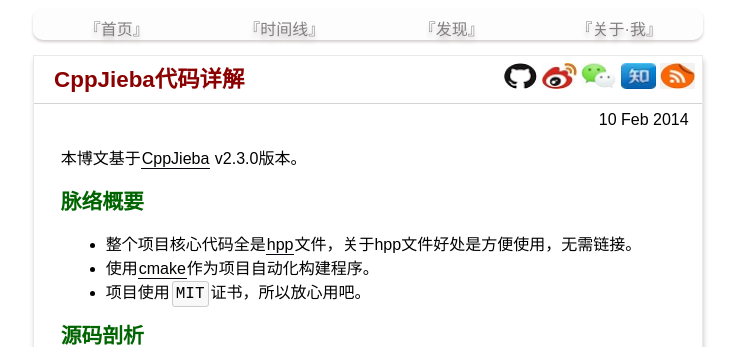
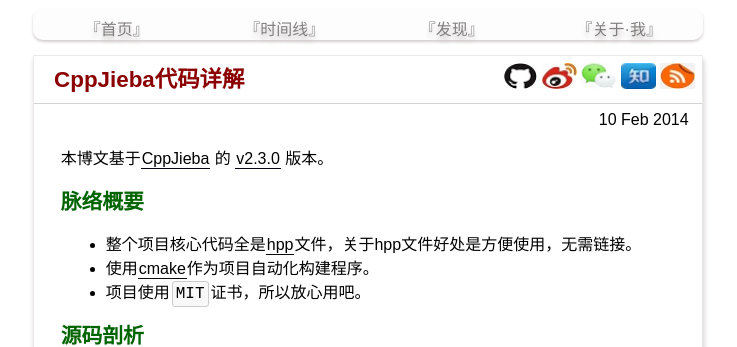
Before and after one commit to yanyiwu/blog, a Jekyll site: the page built from _posts/2014-02-10-cppjieba-dai-ma-xiang-jie.md, in a window 1280 px wide and 900 px high. Shown: the top 347 px of the window, without its empty margins (272-1009 px from the left). Built offline with Jekyll 4.4.1, drawn with Linux system fonts in a browser that asks for light colours; Markdown is read by kramdown in place of the engine named in the settings; comment, search, counter and statistics services are not loaded.

Commit message:
update source code url

```diff
--- a/_posts/2014-02-10-cppjieba-dai-ma-xiang-jie.md
+++ b/_posts/2014-02-10-cppjieba-dai-ma-xiang-jie.md
@@ -5,7 +5,7 @@ date:   2014-02-10
 category: work
 ---
 
-本博文基于[CppJieba] v2.3.0版本。
+本博文基于[CppJieba] 的 [v2.3.0](https://github.com/yanyiwu/cppjieba/archive/v2.3.0.zip) 版本。
 
 ## 脉络概要
 
```
